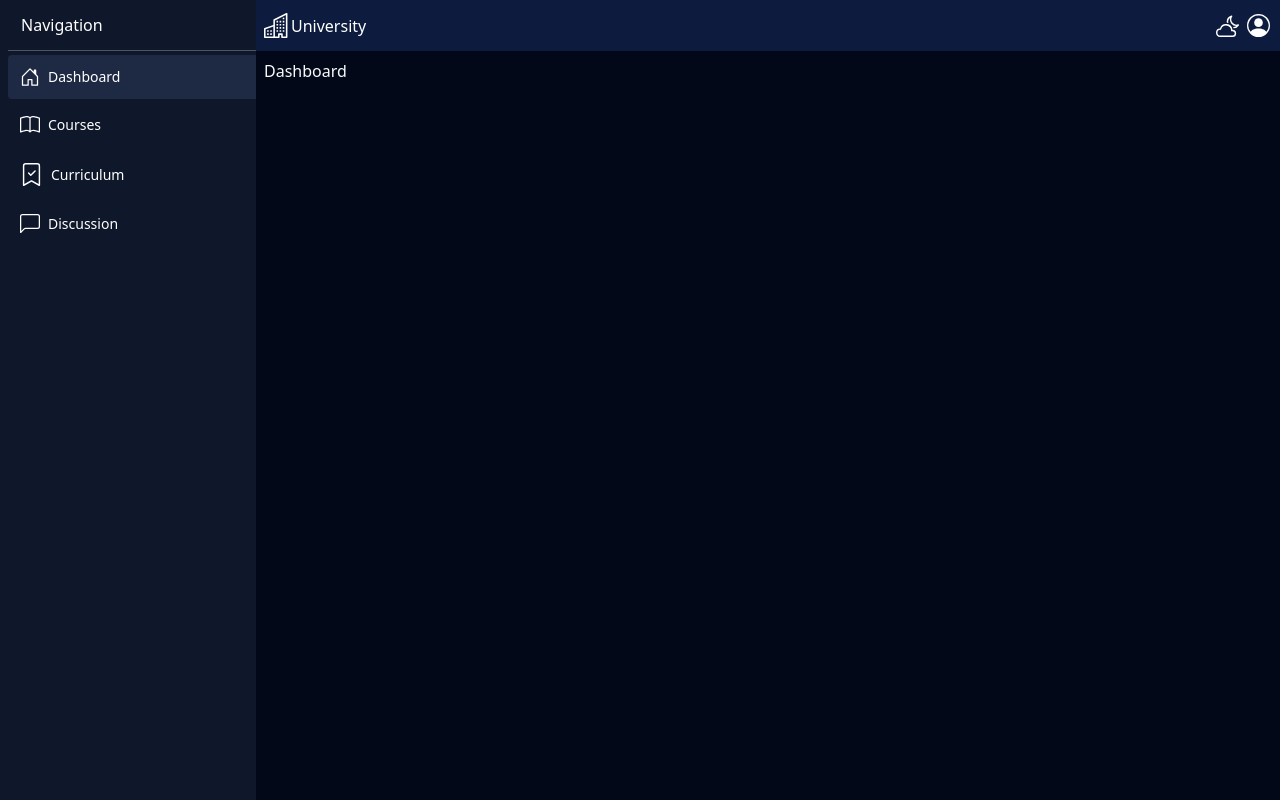
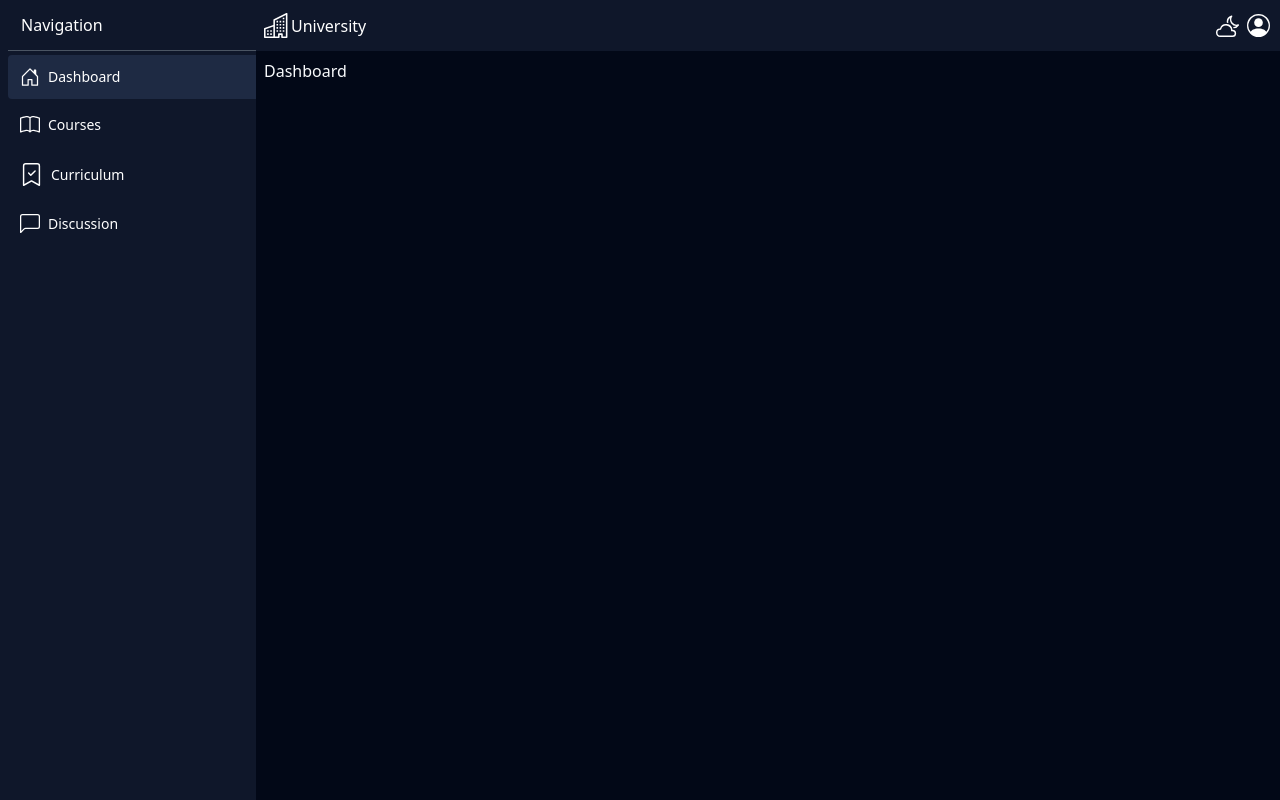
Before and after one commit to arberlisaj/dashboard, a React (Vite) app: page / in a window 1280 px wide. Built offline with nearby package versions, Linux system fonts and the light colour scheme.

Commit message:
style: update navbar background color for dark mode

```diff
--- a/src/index.css
+++ b/src/index.css
@@ -20,7 +20,7 @@
     --secondary: 0 0% 0%;
     --input: 217.2 32.6% 17.5%;
 
-    --navbar-bg: #0d1b3e;
+    --navbar-bg: #0f172a;
   }
 }
 
```
